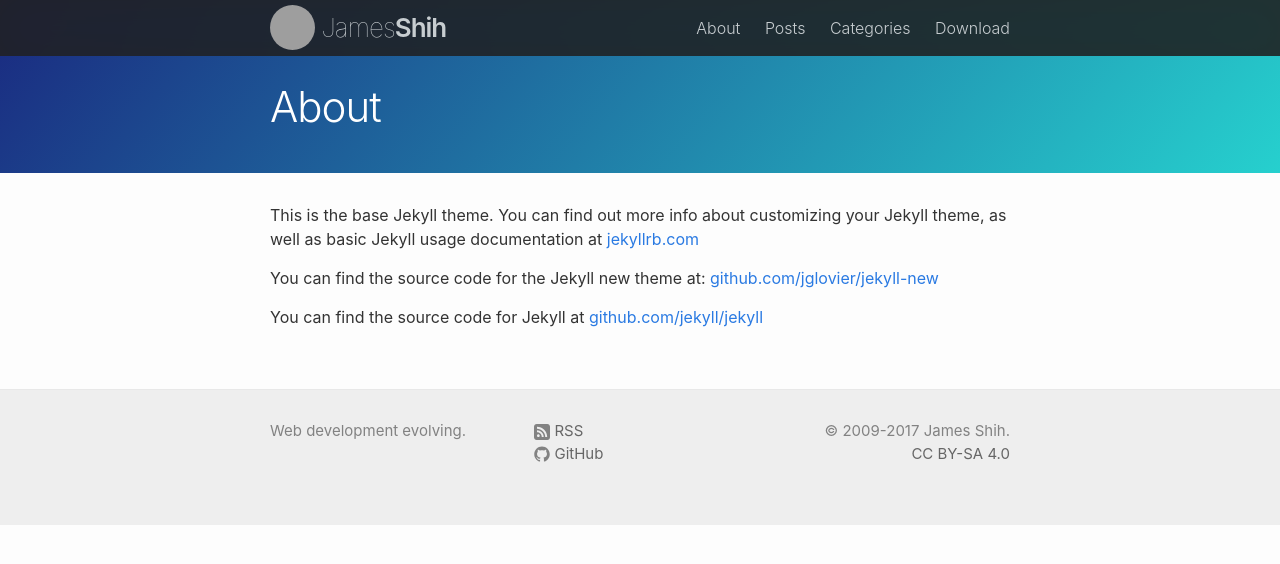
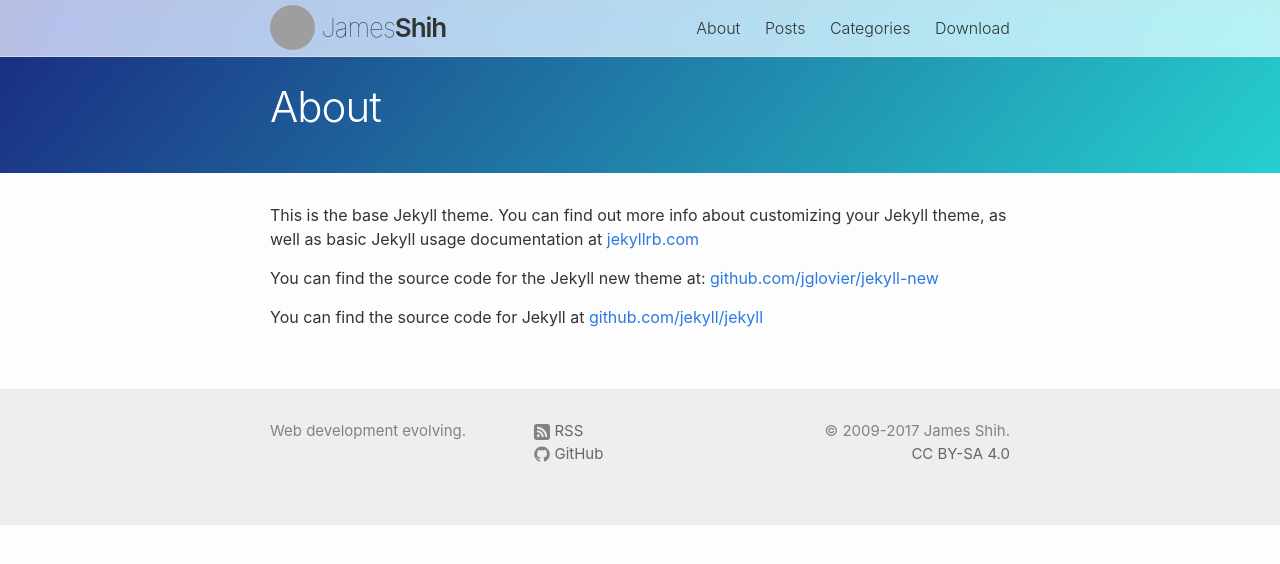
Before and after one commit to hyjk2000/hyjk2000.github.io, a Jekyll site: the page built from about.md, in a window 1280 px wide. Shown: the top 564 px of the page. Built offline with Jekyll 4.4.1, drawn with Linux system fonts in a browser that asks for light colours; grey boxes are pictures that could not be loaded.

Commit message:
Light theme

```diff
--- a/_sass/_home.scss
+++ b/_sass/_home.scss
@@ -105,7 +105,17 @@ $anim-text-height: 1.5em;
         position: static;
 
         .page-link {
+            color: $header-color;
             padding: 5px 0;
+
+            &:hover {
+                color: #fff;
+            }
+        }
+
+        &:hover {
+            background-color: transparent;
+            border-color: transparent;
         }
     }
 }
--- a/_sass/_layout.scss
+++ b/_sass/_layout.scss
@@ -3,6 +3,7 @@
  */
 .site-header {
     background-color: $header-bg-color;
+    border-bottom: 1px solid darken($header-bg-color, 10%);
     -webkit-backdrop-filter: saturate(180%) blur(20px);
     backdrop-filter: saturate(180%) blur(20px);
     color: $header-color;
@@ -24,11 +25,11 @@
 
     &,
     &:visited {
-        color: $header-color;
+        color: $nav-color;
     }
 
     &:hover {
-        color: #fff;
+        color: $brand-color;
     }
 
     img {
@@ -49,7 +50,7 @@
     }
 
     .page-link {
-        color: $header-color;
+        color: $nav-color;
         line-height: $base-line-height;
         text-decoration: none;
         transition: color .5s;
@@ -60,7 +61,7 @@
         }
 
         &:hover {
-            color: #fff;
+            color: $brand-color;
         }
     }
 
@@ -86,7 +87,7 @@
                 height: 15px;
 
                 path {
-                    fill: $header-color;
+                    fill: $nav-color;
                 }
             }
         }
--- a/css/main.scss
+++ b/css/main.scss
@@ -18,7 +18,8 @@ $header-height:    56px;
 $text-color:       rgb(51, 51, 51);
 $background-color: rgb(253, 253, 253);
 $brand-color:      rgb(42, 122, 226);
-$header-bg-color:  rgba(34, 34, 34, 0.9);
+$nav-color:        rgb(51, 51, 51);
+$header-bg-color:  rgba(255, 255, 255, 0.7);
 $header-color:     rgb(199, 205, 208);
 $title-bg-color:   rgb(96, 125, 139);
 $footer-color:     rgb(102, 102, 102);
```
